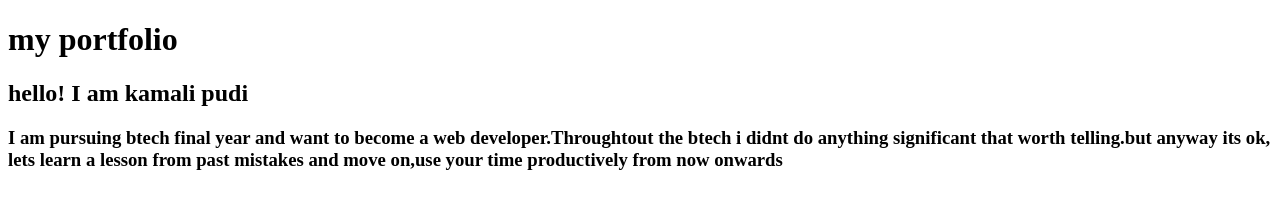
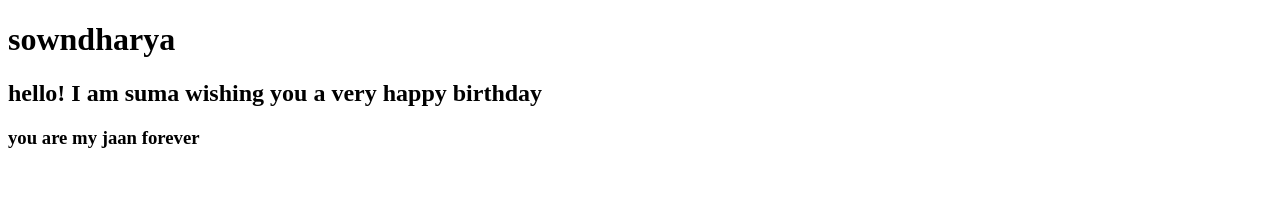
Before and after one commit to kamalipudi/my-first-portfolio, a plain HTML site: page index.html in a window 1280 px wide. Drawn offline with Linux system fonts and the light colour scheme.

Commit message:
Update index.html

```diff
--- a/index.html
+++ b/index.html
@@ -4,11 +4,11 @@
     <meta charset="UTF-8">
     <meta name="viewport" content="width=device-width,initial-scale=1.0"></head>
     <title>
-        portfolio
+        sowndharya
     </title>
     <body>
-        <h1>my portfolio</h1>
-        <h2>hello! I am kamali pudi</h2>
-    <h3>I am pursuing btech final year and want to become a web developer.Throughtout the btech i didnt do anything significant that worth telling.but anyway its ok, lets learn a lesson from past mistakes and move on,use your time productively from now onwards </h3></body>
+        <h1>sowndharya</h1>
+        <h2>hello! I am suma wishing you a very happy birthday</h2>
+    <h3>you are my jaan forever </h3></body>
 
 </html>
```
